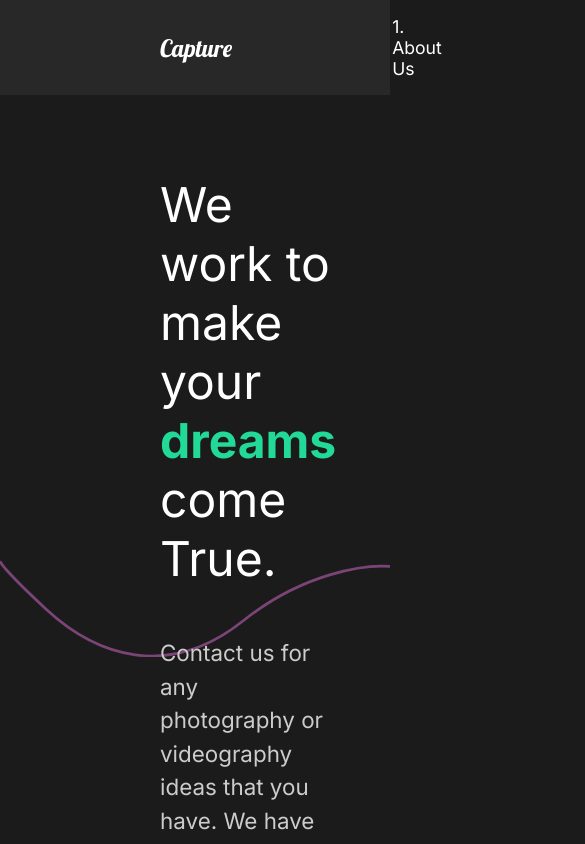
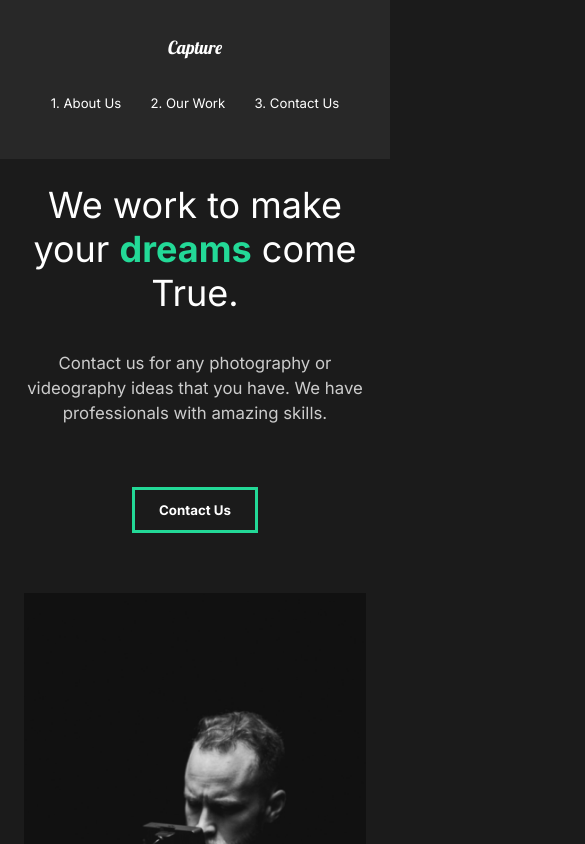
Before and after one commit to biZan7X/capture, a React (Create React App) app: page / in a window 390 px wide. Shown: the top 844 px of the page, 585 px wide, since content can reach past the window. Built offline with nearby package versions, Linux system fonts and the light colour scheme.

Commit message:
feat - mobile friendly

```diff
--- a/src/components/GlobalStyle.jsx
+++ b/src/components/GlobalStyle.jsx
@@ -7,6 +7,13 @@ const GlobalStyle = createGlobalStyle`
     margin: 0;
     padding: 0;
     box-sizing: border-box
+}
+
+html{
+    @media (max-width: 1700px){
+        font-size: 75%;
+    }
+
 }
 
 body{
--- a/src/components/Nav.jsx
+++ b/src/components/Nav.jsx
@@ -53,6 +53,23 @@ const StyledNav = styled.nav`
 		padding-left: 10rem;
 		position: relative;
 	}
+
+	@media (max-width: 1300px) {
+		flex-direction: column;
+		padding: 2rem 1rem;
+		#logo {
+			display: inline-block;
+			margin: 1rem;
+		}
+		ul {
+			padding: 2rem;
+			justify-content: space-around;
+			width: 100%;
+			li {
+				padding: 0;
+			}
+		}
+	}
 `;
 
 export default Nav;
--- a/src/components/useScroll.jsx
+++ b/src/components/useScroll.jsx
@@ -3,7 +3,7 @@ import { useAnimation } from "framer-motion";
 
 const useScroll = () => {
 	const controls = useAnimation();
-	const [element, view] = useInView({ threshold: 0.5 });
+	const [element, view] = useInView({ threshold: 0.3 });
 
 	if (view) {
 		controls.start("show");
@@ -11,7 +11,7 @@ const useScroll = () => {
 		controls.start("hidden");
 	}
 
-	console.log(view);
+	//console.log(view);
 
 	return [element, controls];
 };
--- a/src/pages/Contact.jsx
+++ b/src/pages/Contact.jsx
@@ -48,10 +48,17 @@ const ContactStyle = styled(motion.div)`
 	padding: 5rem 10rem;
 	color: #353535;
 	min-height: 90vh;
+	@media (max-width: 1500px) {
+		padding: 2rem;
+		font-size: 1rem;
+	}
 `;
 const Title = styled.div`
 	margin-bottom: 4rem;
 	color: black;
+	@media (max-width: 1500px) {
+		margin-top: 5rem;
+	}
 `;
 const Hide = styled.div`
 	overflow: hidden;
--- a/src/pages/MovieDetail.jsx
+++ b/src/pages/MovieDetail.jsx
@@ -76,6 +76,10 @@ const Awards = styled.div`
 	margin: 5rem 10rem;
 	align-items: center;
 	justify-content: space-around;
+	@media (max-width: 1500px) {
+		display: block;
+		margin: 2rem 2rem;
+	}
 `;
 const AwardStyle = styled.div`
 	padding: 5rem;
--- a/src/pages/OurWork.jsx
+++ b/src/pages/OurWork.jsx
@@ -97,6 +97,10 @@ const Work = styled(motion.div)`
 	min-height: 100vh;
 	overflow: hidden;
 	padding: 5rem 10rem;
+	@media (max-width: 1300px) {
+		padding: 2rem 2rem;
+	}
+
 	h2 {
 		padding: 1rem 0rem;
 	}
--- a/src/style.jsx
+++ b/src/style.jsx
@@ -9,6 +9,11 @@ export const About = styled(motion.div)`
 	justify-content: space-between;
 	padding: 5rem 10rem;
 	color: white;
+	@media (max-width: 1300px) {
+		display: block;
+		padding: 2rem 2rem;
+		text-align: center;
+	}
 `;
 
 export const Description = styled.div`
@@ -17,6 +22,12 @@ export const Description = styled.div`
 	padding-right: 5rem;
 	h2 {
 		font-weight: lighter;
+	}
+	@media (max-width: 1300px) {
+		padding: 0;
+		button {
+			margin: 2rem 0rem 5rem 0rem;
+		}
 	}
 `;
 
```
Also changed, not shown: src/components/ServicesSection.jsx (+5 -2 lines).
